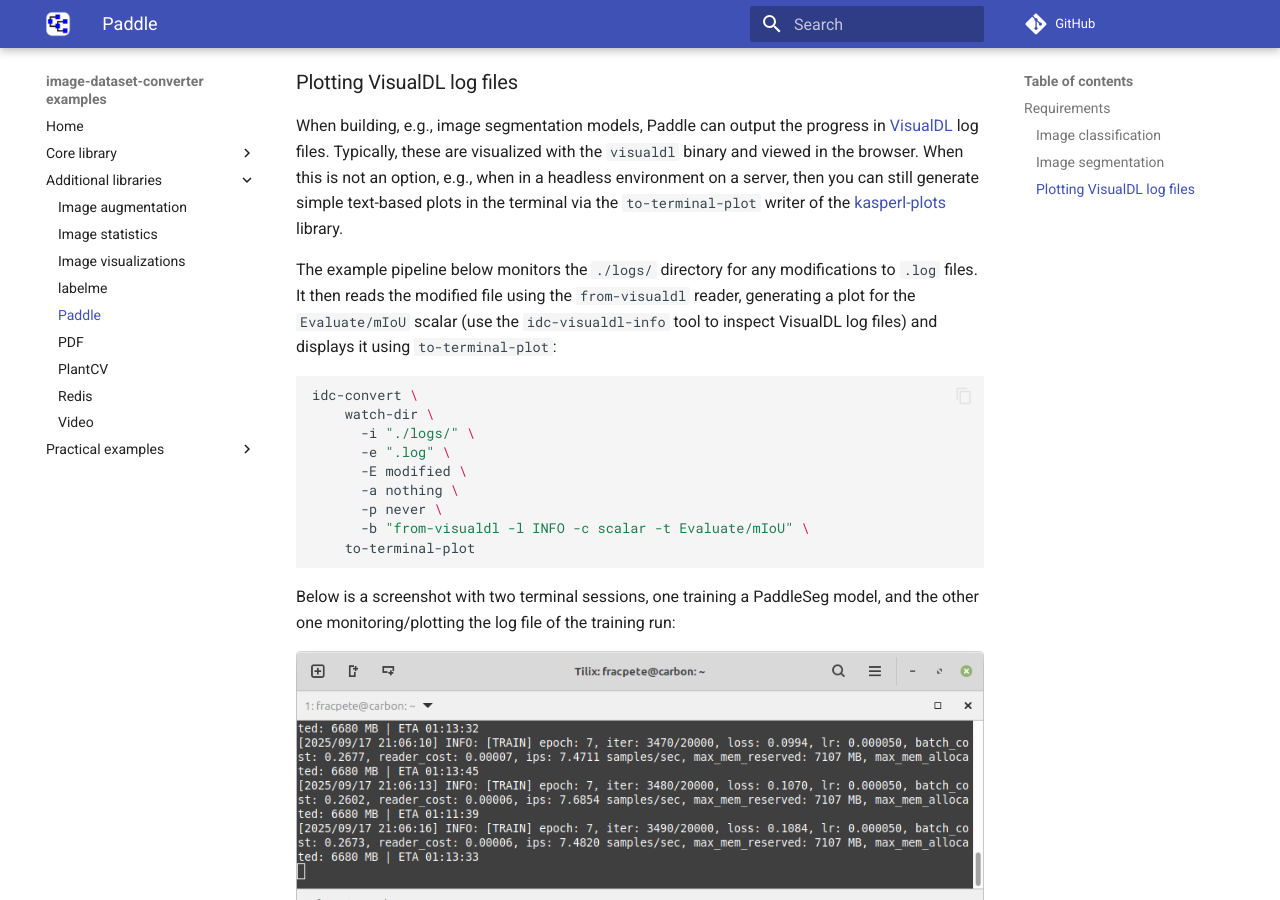
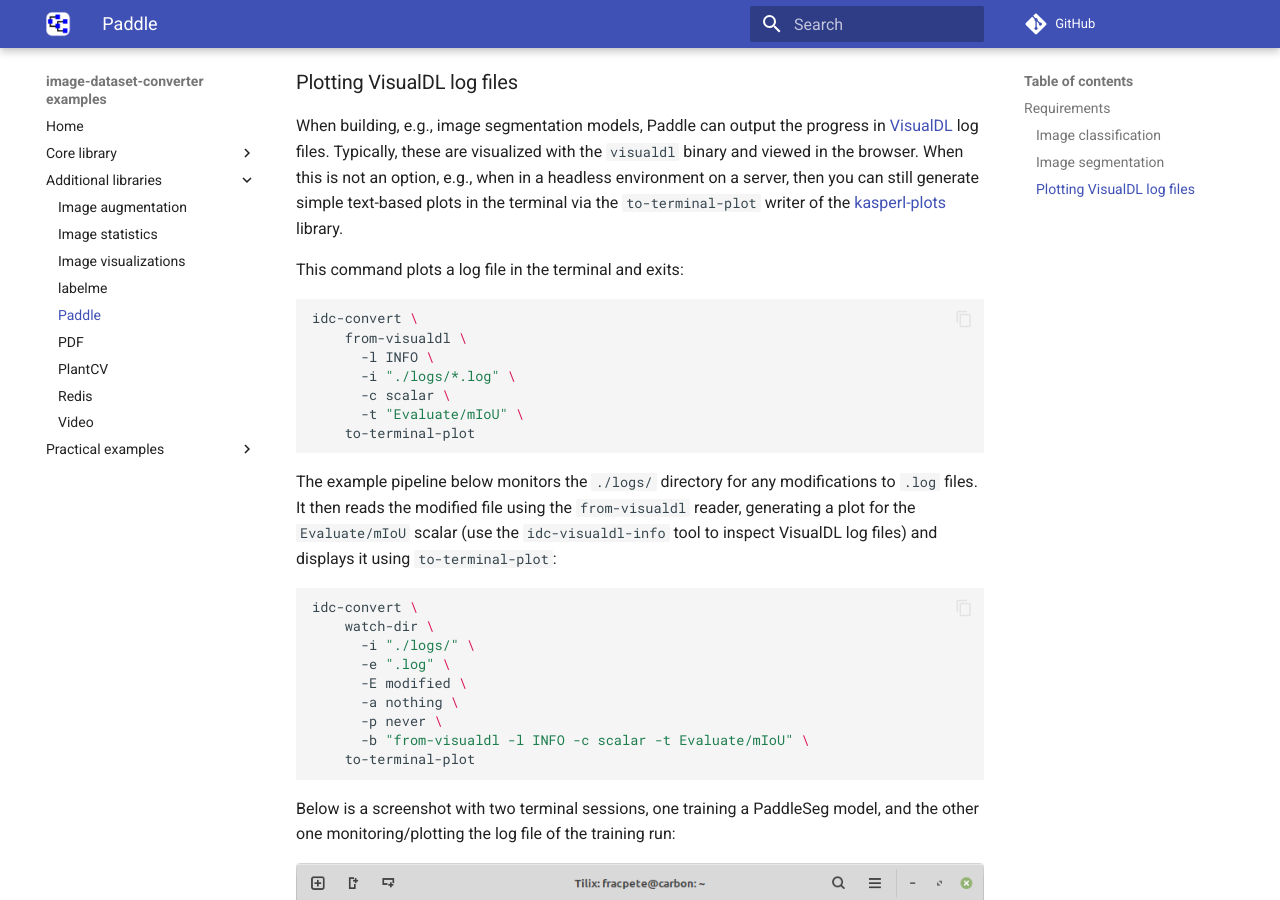
Before and after one commit to waikato-datamining/image-dataset-converter-examples, an MkDocs documentation site: the page built from docs/paddle.md, in a window 1280 px wide and 900 px high, scrolled down 1383 px. Built offline with MkDocs 1.6.1 and Material for MkDocs 9.7.7, drawn with Linux system fonts in a browser that asks for light colours; comment, search, counter and statistics services are not loaded.

Commit message:
added example for one-off plot of log stats

````diff
--- a/docs/paddle.md
+++ b/docs/paddle.md
@@ -75,6 +75,18 @@
 the `to-terminal-plot` writer of the [kasperl-plots](https://github.com/waikato-datamining/kasperl-plots)
 library.
 
+This command plots a log file in the terminal and exits:
+
+```bash
+idc-convert \
+    from-visualdl \
+      -l INFO \
+      -i "./logs/*.log" \
+      -c scalar \
+      -t "Evaluate/mIoU" \
+    to-terminal-plot
+```
+
 The example pipeline below monitors the `./logs/` directory  for any
 modifications to `.log` files. It then reads the modified file using the
 `from-visualdl` reader, generating a plot for the `Evaluate/mIoU` scalar
````
